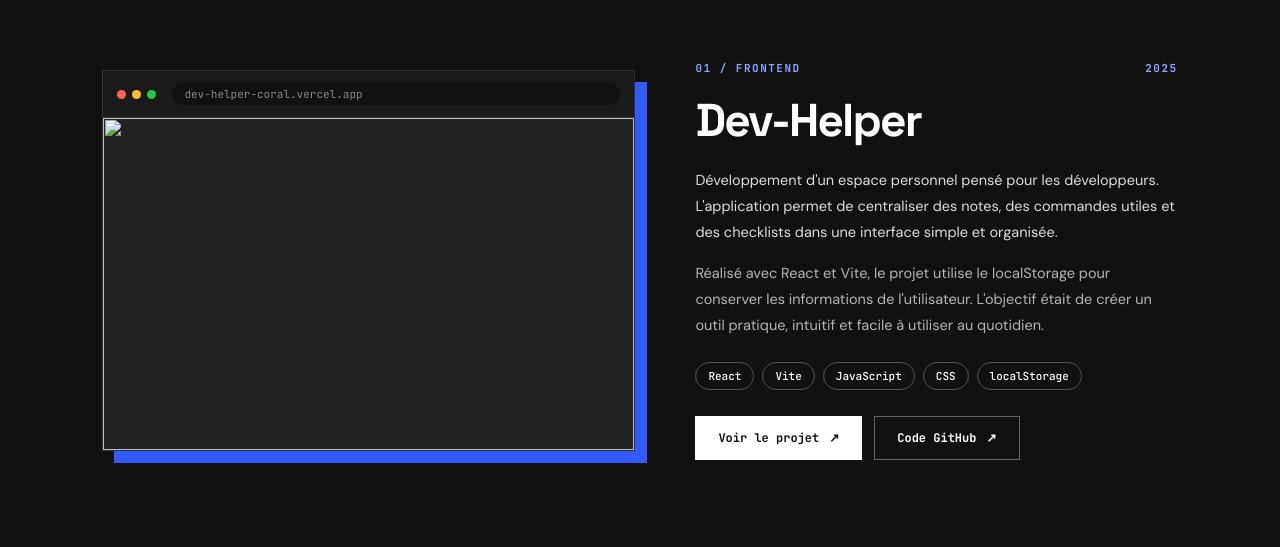
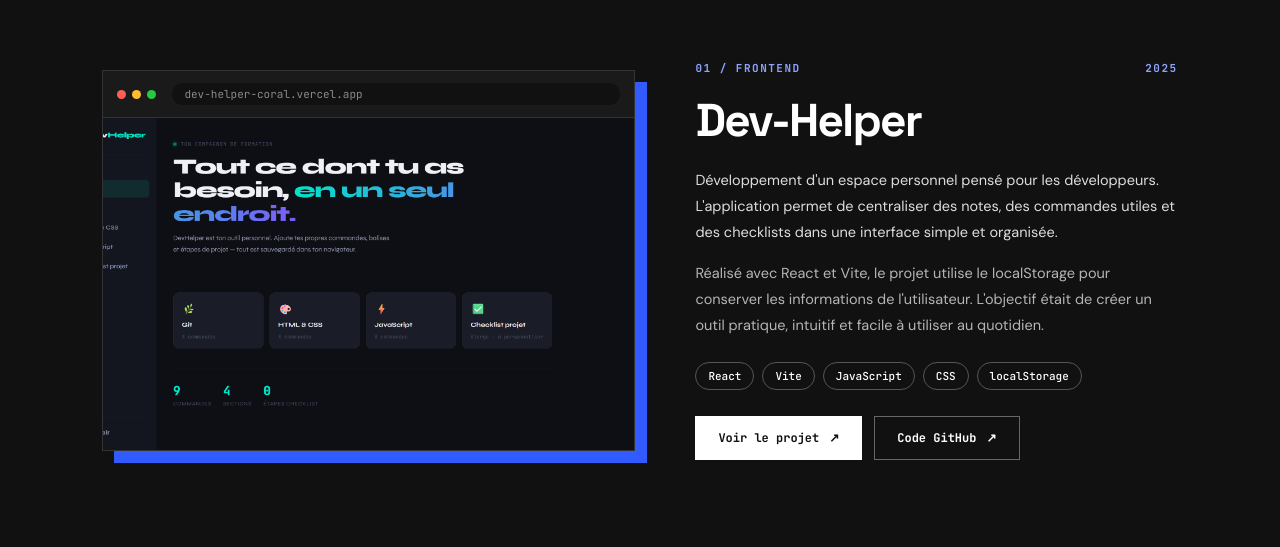
Before and after one commit to emilie-tankou/portfolio, a plain HTML site: page index.html in a window 1280 px wide. Shown: the part 2610-3157 px from the top of the page. Drawn offline with nearby package versions, Linux system fonts and the light colour scheme; files whose address does not match are found by name.

Commit message:
Update index.html

```diff
--- a/index.html
+++ b/index.html
@@ -263,7 +263,7 @@
               <span class="browser-url">dev-helper-coral.vercel.app</span>
             </div>
             <a href="https://dev-helper-coral.vercel.app/" target="_blank" rel="noopener noreferrer" class="project-shot" tabindex="-1" aria-hidden="true">
-              <img src="images/devhelper.png" alt="" loading="lazy" decoding="async">
+              <img src="devhelper.png" alt="" loading="lazy" decoding="async">
               <span class="project-cta">↗</span>
             </a>
           </div>
```
